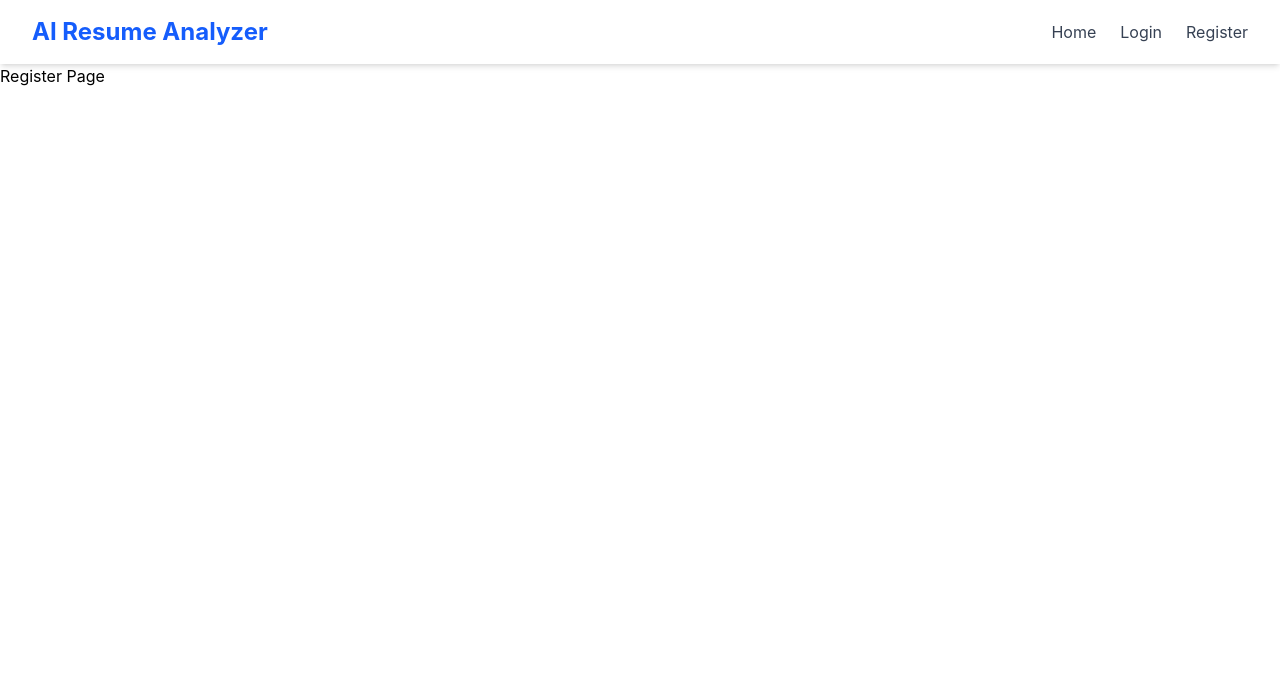
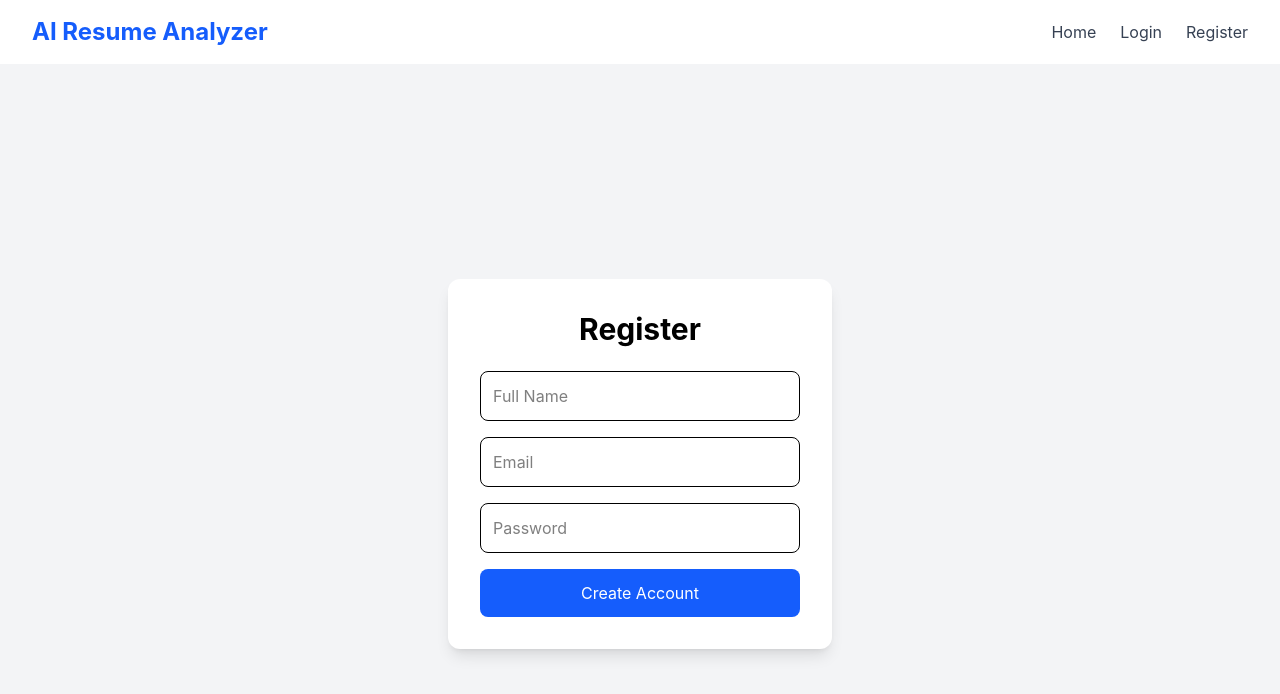
Before and after one commit to Rakshitha4004/ai-resume-analyzer, a React app in the folder frontend/: page /register in a window 1280 px wide. Shown: the top 694 px of the page. Built offline with nearby package versions, Linux system fonts and the light colour scheme; the HTML template or start-up script is replaced by a standard one.

Commit message:
Create professional login and register pages

```diff
--- a/frontend/src/pages/Login.jsx
+++ b/frontend/src/pages/Login.jsx
@@ -4,7 +4,30 @@
   return (
     <>
       <Navbar />
-      <h1>Login Page</h1>
+
+      <div className="min-h-screen bg-gray-100 flex justify-center items-center">
+        <div className="bg-white p-8 rounded-xl shadow-lg w-96">
+          <h2 className="text-3xl font-bold text-center mb-6">
+            Login
+          </h2>
+
+          <input
+            type="email"
+            placeholder="Email"
+            className="w-full p-3 border rounded-lg mb-4"
+          />
+
+          <input
+            type="password"
+            placeholder="Password"
+            className="w-full p-3 border rounded-lg mb-4"
+          />
+
+          <button className="w-full bg-blue-600 text-white p-3 rounded-lg">
+            Login
+          </button>
+        </div>
+      </div>
     </>
   );
 }
--- a/frontend/src/pages/Register.jsx
+++ b/frontend/src/pages/Register.jsx
@@ -4,7 +4,36 @@
   return (
     <>
       <Navbar />
-      <h1>Register Page</h1>
+
+      <div className="min-h-screen bg-gray-100 flex justify-center items-center">
+        <div className="bg-white p-8 rounded-xl shadow-lg w-96">
+          <h2 className="text-3xl font-bold text-center mb-6">
+            Register
+          </h2>
+
+          <input
+            type="text"
+            placeholder="Full Name"
+            className="w-full p-3 border rounded-lg mb-4"
+          />
+
+          <input
+            type="email"
+            placeholder="Email"
+            className="w-full p-3 border rounded-lg mb-4"
+          />
+
+          <input
+            type="password"
+            placeholder="Password"
+            className="w-full p-3 border rounded-lg mb-4"
+          />
+
+          <button className="w-full bg-blue-600 text-white p-3 rounded-lg">
+            Create Account
+          </button>
+        </div>
+      </div>
     </>
   );
 }
```
